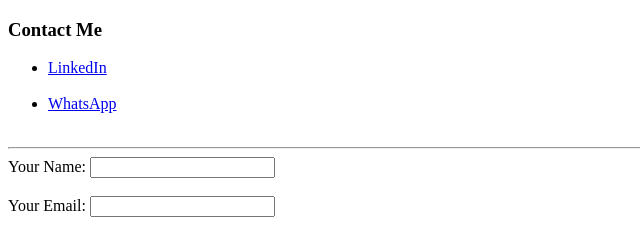
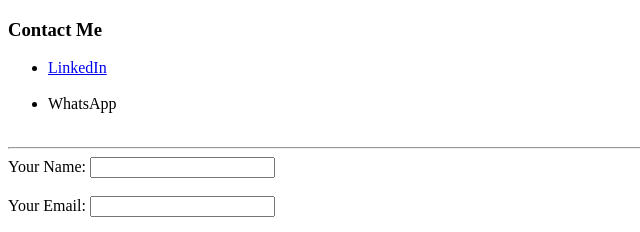
Before and after one commit to ankush8496/CV, a plain HTML site: page contact-me.html in a window 1280 px wide. Shown: the top 232 px of the page, 0-640 px from the left. Drawn offline with Linux system fonts and the light colour scheme.

Commit message:
Update contact-me.html

```diff
--- a/contact-me.html
+++ b/contact-me.html
@@ -18,7 +18,7 @@
         <h3>Contact Me</h3>
         <ul>
             <li><a href="https://www.linkedin.com/in/ankush8496/">LinkedIn</a></li><br>
-            <li><a href="https://api.whatsapp.com/send?phone=919199076261">WhatsApp</a></li><br>
+            <li>WhatsApp</li><br>
         </ul>
         <hr>
         <form action="emailto:ankush8496@gmail.com" method="post" enctype="text/plain">
```
